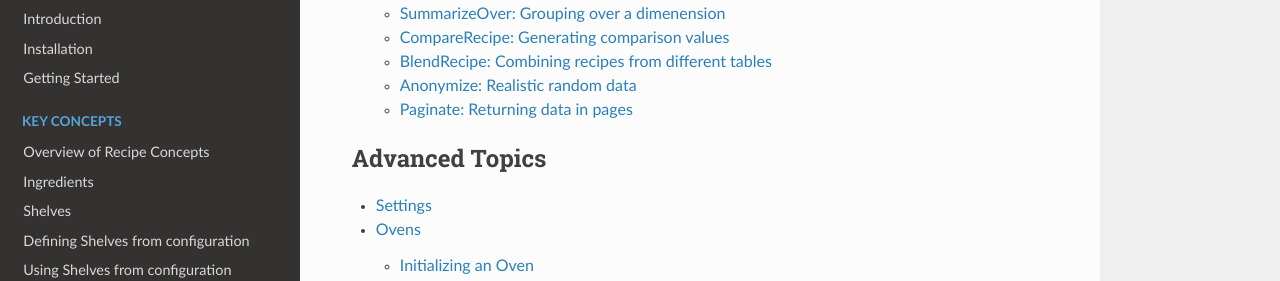
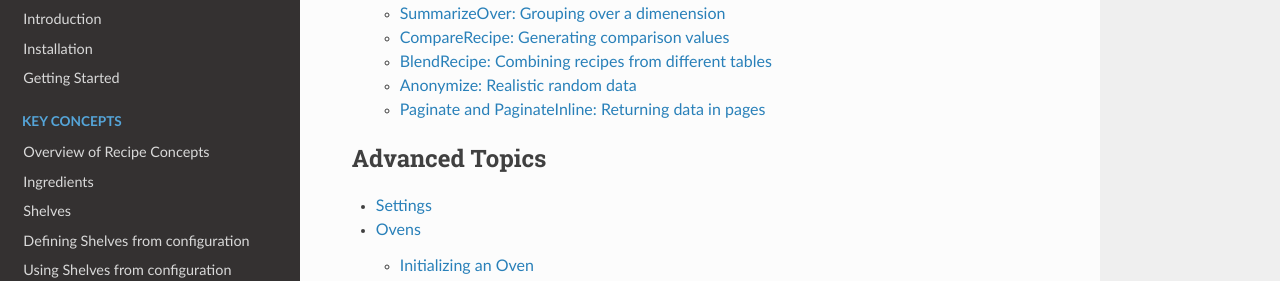
Before and after one commit to juiceinc/recipe, a Sphinx documentation site: the page built from docs/index.rst, in a window 1280 px wide and 900 px high, scrolled down 2063 px. Shown: the part 158-439 px from the top of the window. Built offline with Sphinx 7.4.7 and the Read the Docs theme 2.0.0, drawn with Linux system fonts in a browser that asks for light colours.

Commit message:
Update docs

```diff
--- a/docs/api.rst
+++ b/docs/api.rst
@@ -83,6 +83,9 @@
 .. autoclass:: Paginate
     :members:
 
+.. autoclass:: PaginateInline
+    :members:
+
 ----------
 Exceptions
 ----------
--- a/docs/extensions/paginate.rst
+++ b/docs/extensions/paginate.rst
@@ -1,7 +1,7 @@
-Paginate: Returning data in pages
-=================================
+Paginate and PaginateInline: Returning data in pages
+====================================================
 
-The Paginate extension lets recipes be paginated, searched and sorted.
+The Paginate and PaginateInline extensions lets recipes be paginated, searched and sorted.
 
 
 .. module:: recipe
@@ -9,3 +9,7 @@
 .. autoclass:: Paginate
     :members: apply_pagination,apply_pagination_filters,pagination_order_by,pagination_page,pagination_q,pagination_search_keys
     :noindex:
+
+.. autoclass:: PaginateInline
+    :members: apply_pagination,apply_pagination_filters,pagination_order_by,pagination_page,pagination_q,pagination_search_keys
+    :noindex:
```
